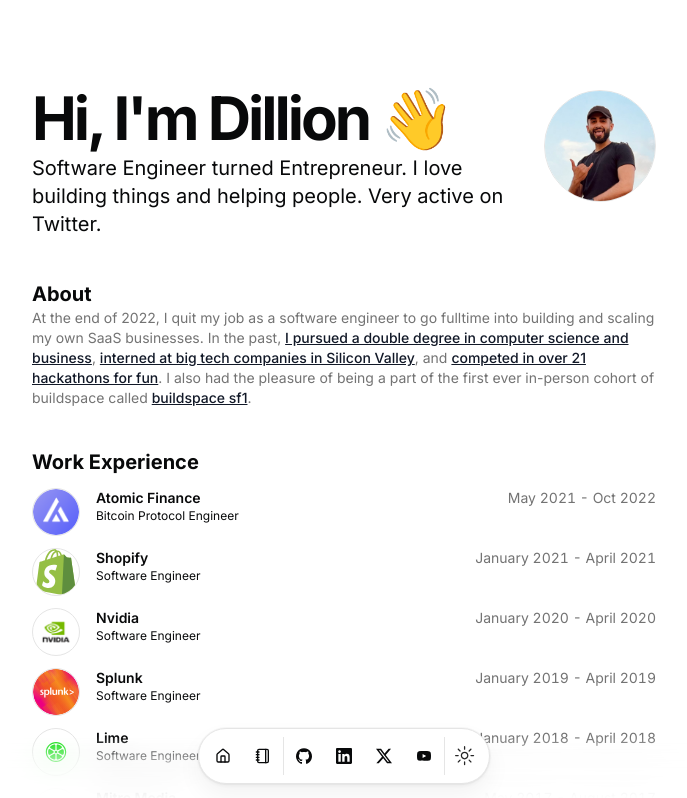
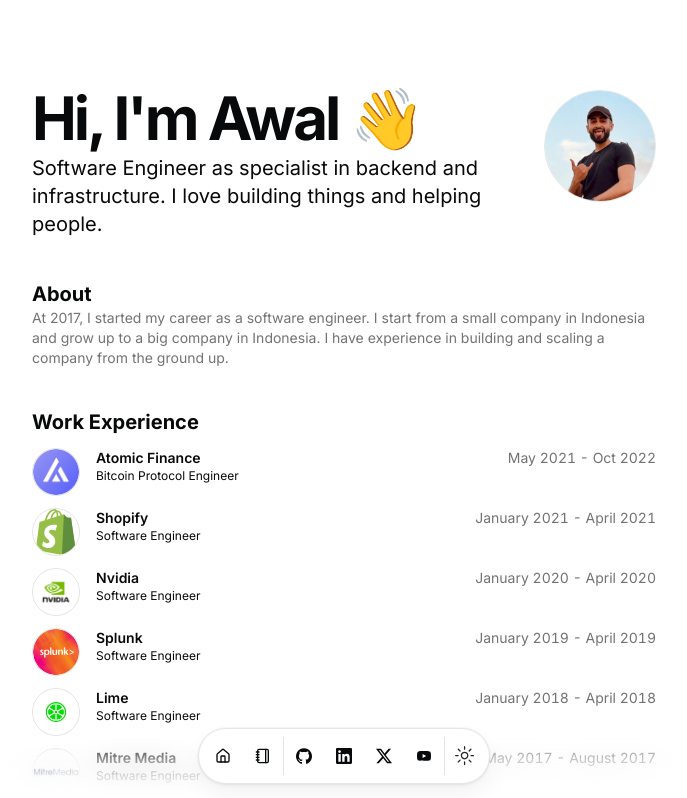
Before and after one commit to awalnur/ad-portfolio, a Next.js app: page / in a window 1280 px wide. Shown: the top 798 px of the page, without its empty margins (296-983 px from the left). Built offline with nearby package versions, Linux system fonts and the light colour scheme.

Commit message:
docs: add profile

```diff
--- a/src/data/resume.tsx
+++ b/src/data/resume.tsx
@@ -2,15 +2,15 @@
 import { HomeIcon, NotebookIcon } from "lucide-react";
 
 export const DATA = {
-  name: "Dillion Verma",
-  initials: "DV",
-  url: "https://dillion.io",
-  location: "San Francisco, CA",
-  locationLink: "https://www.google.com/maps/place/sanfrancisco",
+  name: "Awal Deriyanto",
+  initials: "AD",
+  url: "https://awalnur.me",
+  location: "East Jakarta, Indonesia",
+  locationLink: "https://www.google.com/maps/place/East+Jakarta",
   description:
-    "Software Engineer turned Entrepreneur. I love building things and helping people. Very active on Twitter.",
+    "Software Engineer as specialist in backend and infrastructure. I love building things and helping people.",
   summary:
-    "At the end of 2022, I quit my job as a software engineer to go fulltime into building and scaling my own SaaS businesses. In the past, [I pursued a double degree in computer science and business](/#education), [interned at big tech companies in Silicon Valley](https://www.youtube.com/watch?v=d-LJ2e5qKdE), and [competed in over 21 hackathons for fun](/#hackathons). I also had the pleasure of being a part of the first ever in-person cohort of buildspace called [buildspace sf1](https://buildspace.so/sf1).",
+    "At 2017, I started my career as a software engineer. I start from a small company in Indonesia and grow up to a big company in Indonesia. I have experience in building and scaling a company from the ground up.",
   avatarUrl: "/me.png",
   skills: [
     "Python",
```
